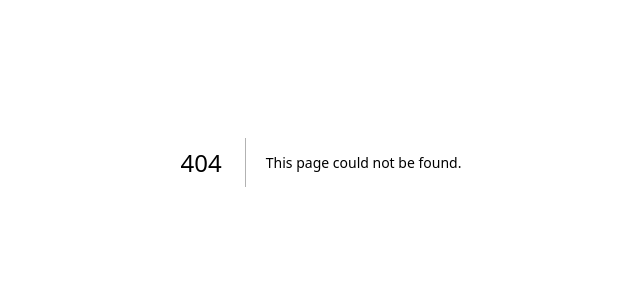
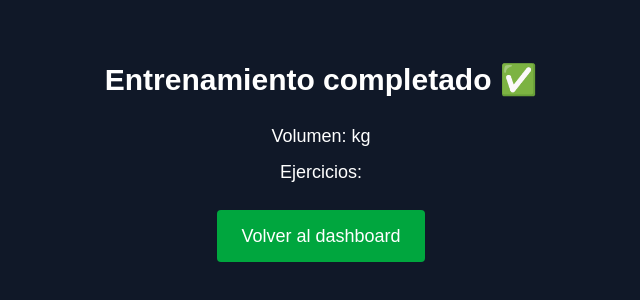
Before and after one commit to Deika79/repforge, a Next.js app: page /workout/complete in a window 1280 px wide. Before the commit this address had no page. Shown: the part 238-538 px from the top of the page, without its empty margins (319-959 px from the left). Built offline with nearby package versions, Linux system fonts and the light colour scheme.

Commit message:
feat: add workout completion screen with summary stats

```diff
--- a/app/exercise/[name]/page.tsx
+++ b/app/exercise/[name]/page.tsx
@@ -8,8 +8,10 @@ import {
   XAxis,
   YAxis,
   Tooltip,
-  CartesianGrid
+  CartesianGrid,
+  ResponsiveContainer
 } from "recharts"
+import BackButton from "@/components/BackButton"
 
 type Set = {
   weight: number
@@ -71,11 +73,18 @@ export default function ExercisePage() {
 
     <main className="min-h-screen bg-gray-900 text-white p-6">
 
+      {/* 🔙 botón atrás */}
+      <BackButton />
+
       <h1 className="text-3xl font-bold mb-6">
         {exerciseName}
       </h1>
 
-      <LineChart width={600} height={300} data={data}>
+      <div className="w-full h-64 bg-gray-800 p-2 rounded">
+
+        <ResponsiveContainer width="100%" height="100%">
+
+          <LineChart data={data}>
 
             <CartesianGrid stroke="#444" />
 
@@ -93,6 +102,10 @@ export default function ExercisePage() {
 
           </LineChart>
 
+        </ResponsiveContainer>
+
+      </div>
+
     </main>
 
   )
--- /dev/null
+++ b/app/workout/complete/page.tsx
@@ -0,0 +1,42 @@
+"use client"
+
+import { useRouter } from "next/navigation"
+
+export default function WorkoutComplete() {
+
+  const router = useRouter()
+
+  const volume = localStorage.getItem("lastVolume")
+  const exercises = localStorage.getItem("lastExercises")
+
+  return (
+
+    <main className="min-h-screen bg-gray-900 text-white p-6 flex flex-col items-center justify-center text-center">
+
+      <h1 className="text-3xl font-bold mb-6">
+        Entrenamiento completado ✅
+      </h1>
+
+      <div className="mb-6">
+
+        <div className="text-lg mb-2">
+          Volumen: {volume} kg
+        </div>
+
+        <div className="text-lg">
+          Ejercicios: {exercises}
+        </div>
+
+      </div>
+
+      <button
+        onClick={() => router.push("/dashboard")}
+        className="bg-green-600 px-6 py-3 rounded text-lg"
+      >
+        Volver al dashboard
+      </button>
+
+    </main>
+
+  )
+}
--- a/app/workout/new/page.tsx
+++ b/app/workout/new/page.tsx
@@ -75,6 +75,8 @@ export default function NewWorkout() {
       sets: exercisesData[name]
     }))
 
+    const volume = calculateVolume()
+
     await fetch("/api/workouts", {
       method: "POST",
       headers: {
@@ -88,13 +90,17 @@ export default function NewWorkout() {
       })
     })
 
+    // guardar datos para pantalla final
+    localStorage.setItem("lastVolume", volume.toString())
+    localStorage.setItem("lastExercises", exercises.length.toString())
+
     setSaving(false)
     setSaved(true)
 
-    // redirige automáticamente al dashboard
+    // ir a pantalla resumen
     setTimeout(() => {
-      window.location.href = "/dashboard"
-    }, 1500)
+      window.location.href = "/workout/complete"
+    }, 800)
 
   }
 
```
Lines whose indentation alone changed are shown as unchanged.
